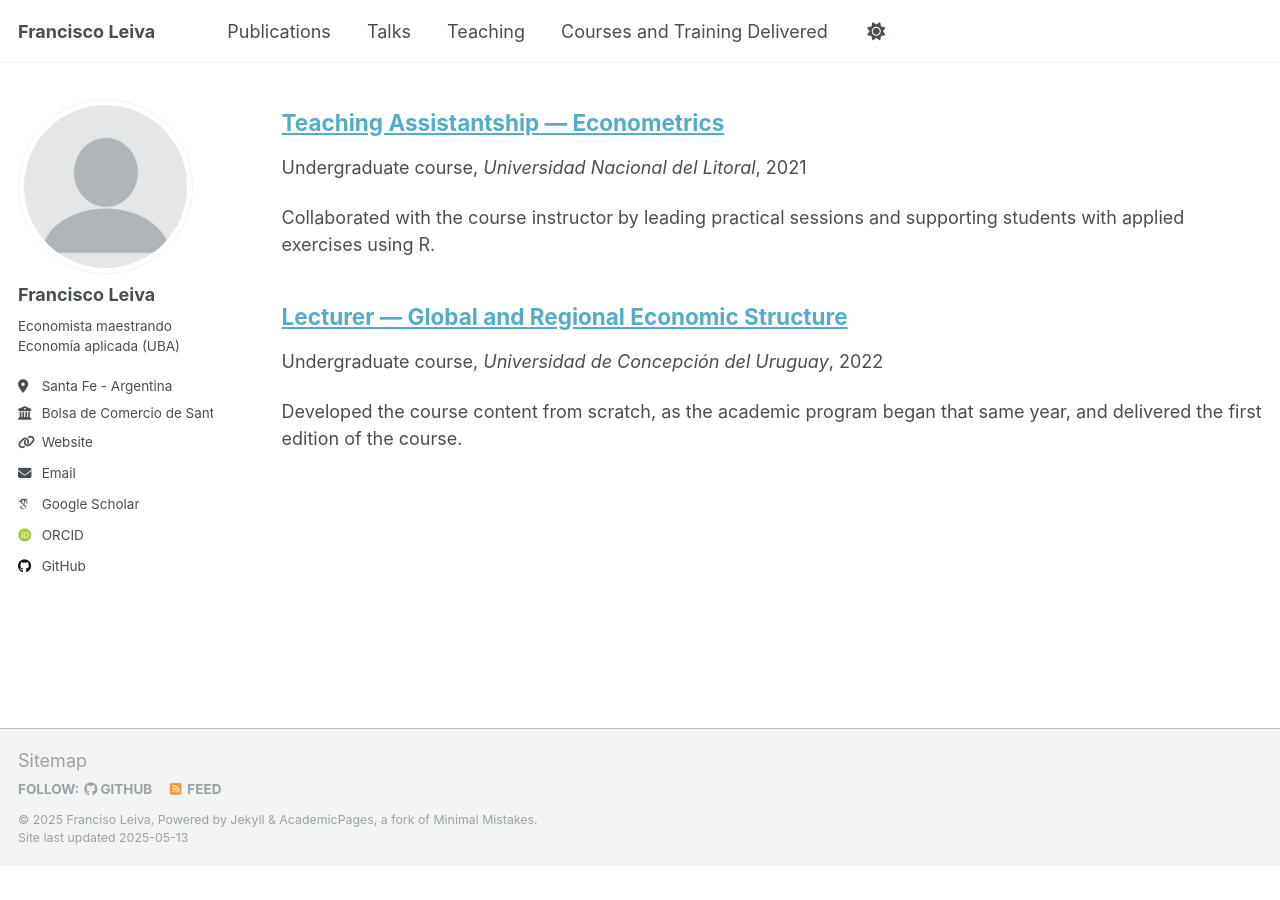
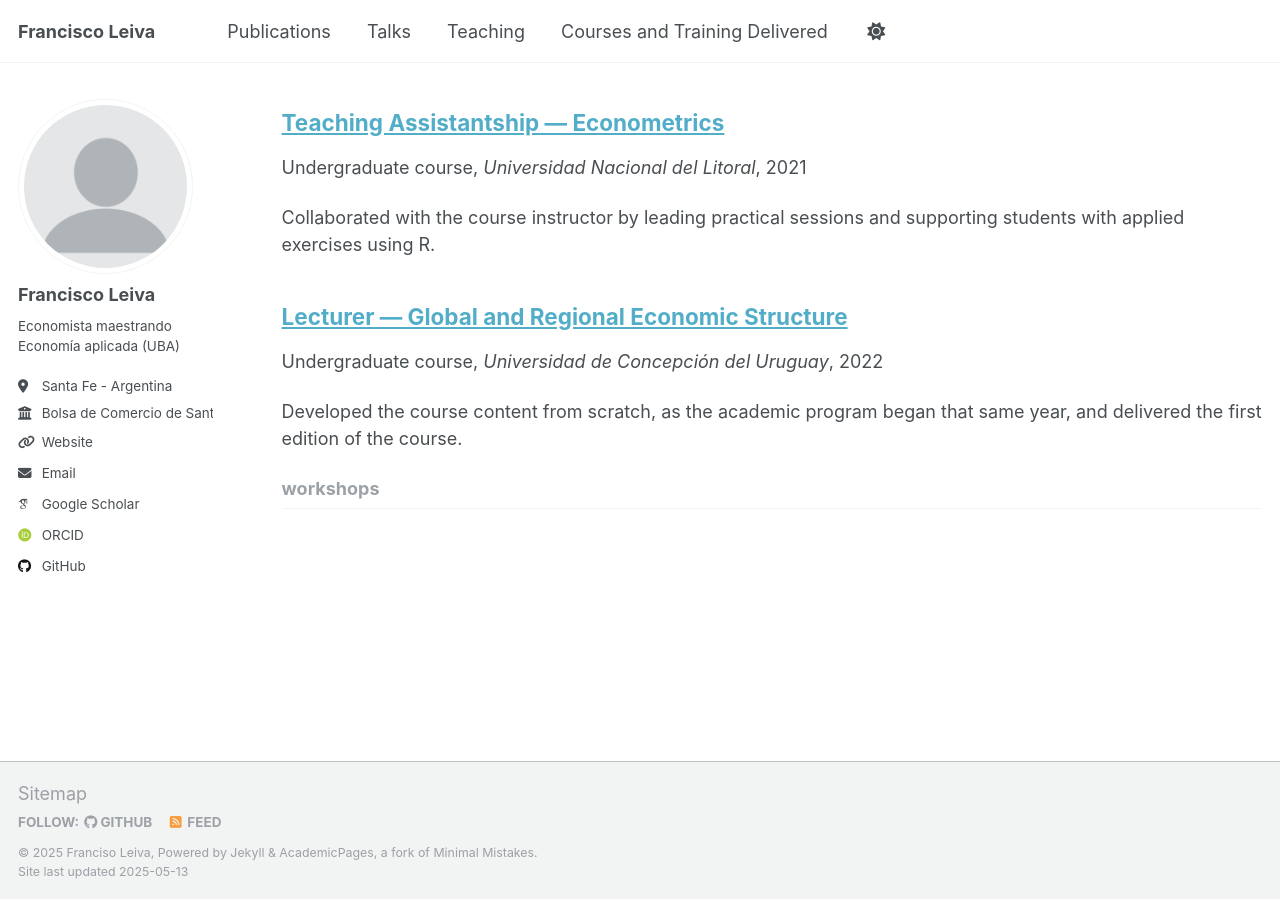
Before and after one commit to franlecam/franlecam.github.io, a Jekyll site: the page built from _pages/collection-archive.html, in a window 1280 px wide and 900 px high, scrolled down 2958 px. Built offline with Jekyll 4.4.1, drawn with Linux system fonts in a browser that asks for light colours; some web fonts are replaced; before the commit the page ends 3824 px from its top, so only the background shows below that.

Commit message:
Update _config.yml

```diff
--- a/_config.yml
+++ b/_config.yml
@@ -220,6 +220,9 @@ collections:
   publications:
     output: true
     permalink: /:collection/:path/
+  workshops:
+    output: true
+    permalink: /workshops/:path/
   portfolio:
     output: true
     permalink: /:collection/:path/
```
